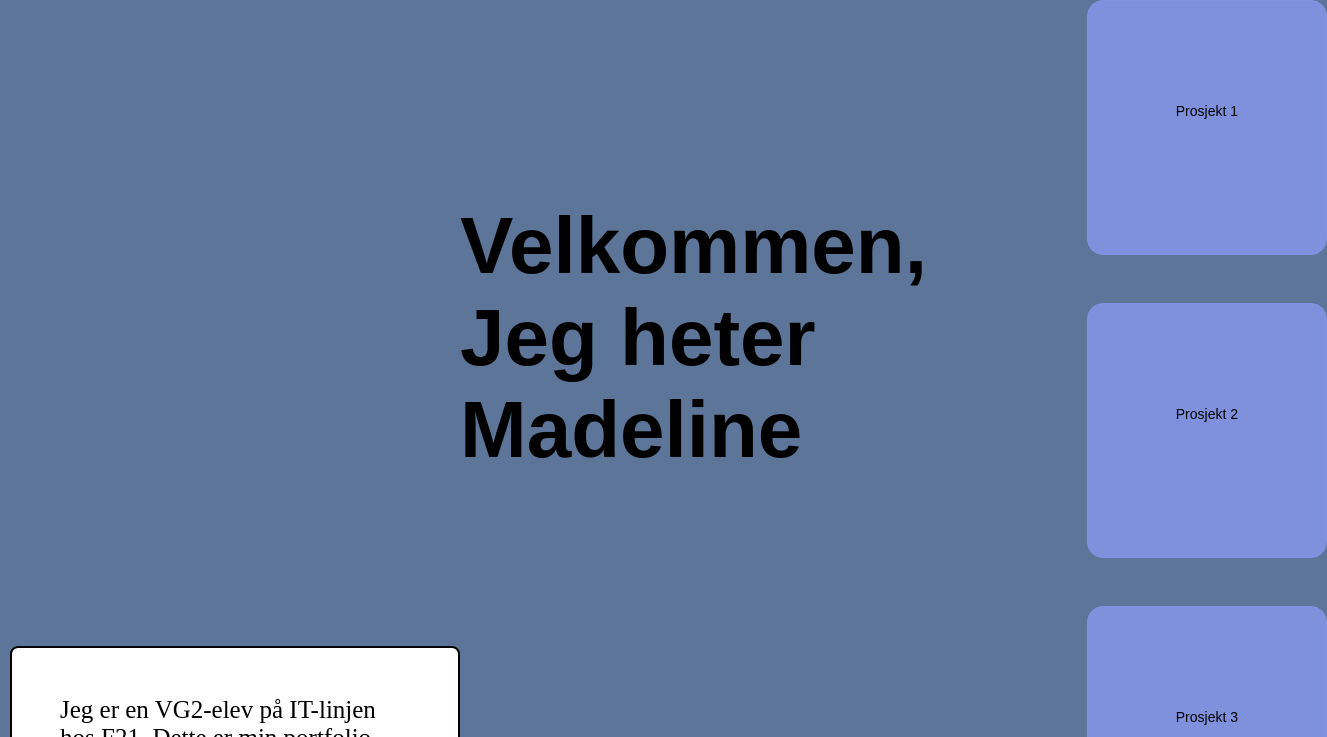
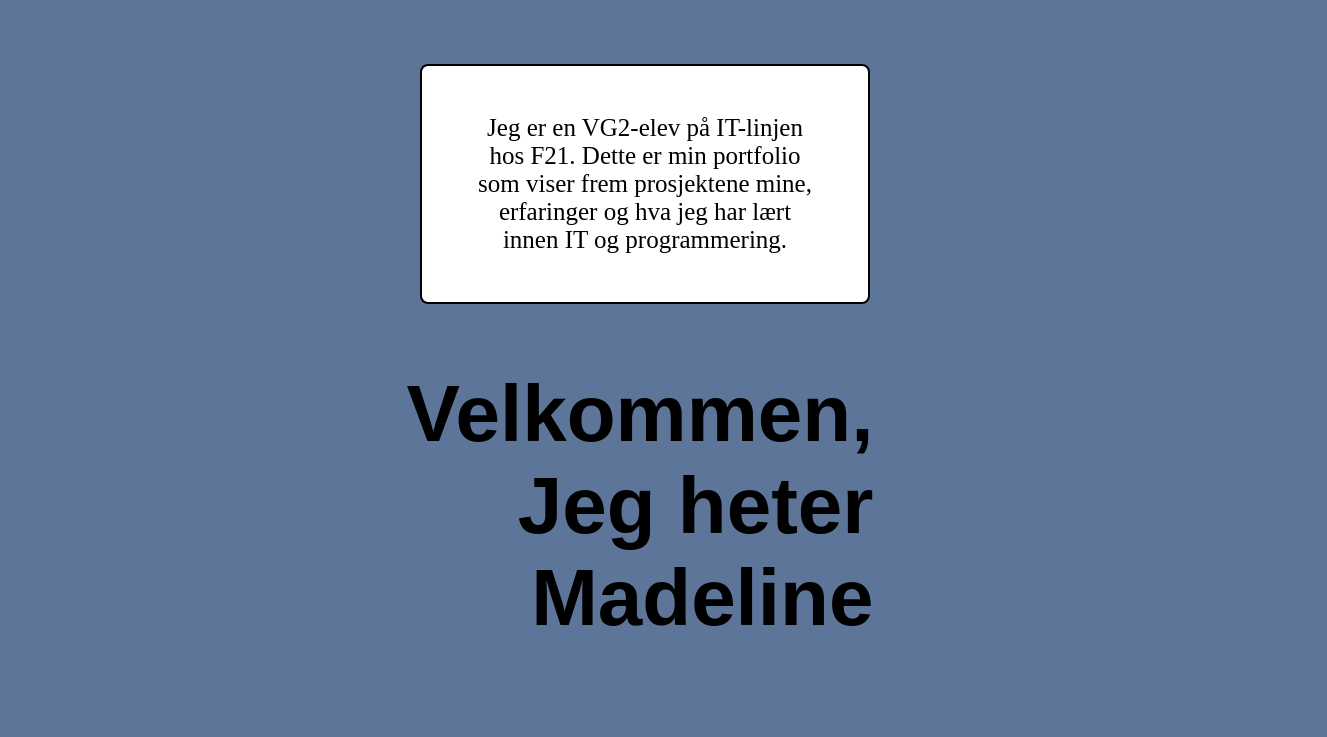
Before and after one commit to m4dde/m4dde.github.io, a plain HTML site: page index.html in a window 1280 px wide. Shown: the top 737 px of the page, 1327 px wide, since content can reach past the window. Drawn offline with Linux system fonts and the light colour scheme.

Commit message:
plassering med flex og grid

```diff
--- a/style.css
+++ b/style.css
@@ -12,25 +12,32 @@
 }
 
 body {
-    display: grid;
+    display: flex;
+    justify-content: center;
+    margin: 0;
     background: #5d7599;
 }
 
 main {
-    position: relative;
     display: flex;
-    z-index: 5;
+    flex-direction: column;
+    align-items: center;
+    gap: 4rem;
+    width: 100%;
+    max-width: 800px;
 }
 
 #intro {
-    display: grid;
+    /* display: grid;
     justify-content: center;
-    margin: auto;
+    margin: auto; */
+    text-align: center;
+    max-width: 500px;
 }
 
 #title {
-    margin-right: 10rem;
-    margin-top: 200px;
+    text-align: right;
+    margin-bottom: 2rem;
 }
 
 .word {
@@ -52,7 +59,15 @@
 }
 
 #sections {
-    display: grid;
+    display: flex;
+    flex-direction: column;
+    align-items: center;
+    justify-content: center;
+    margin: auto;
+}
+
+#projects {
+    display: flex;
     justify-content: center;
     margin: auto;
 }
```
